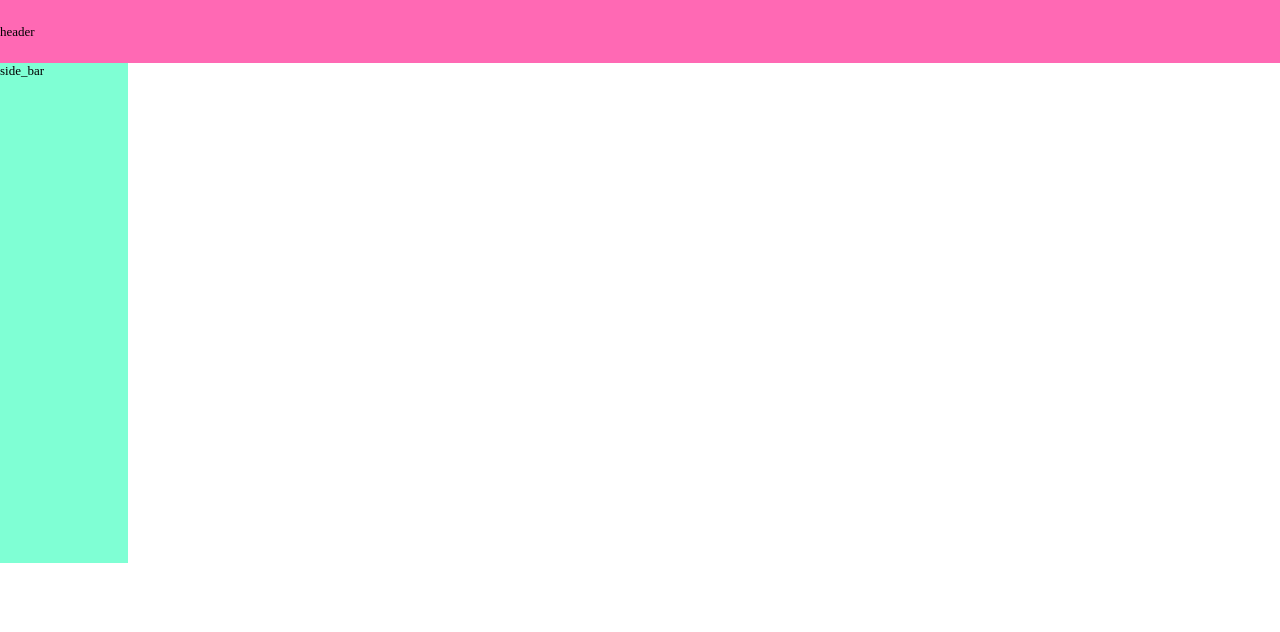
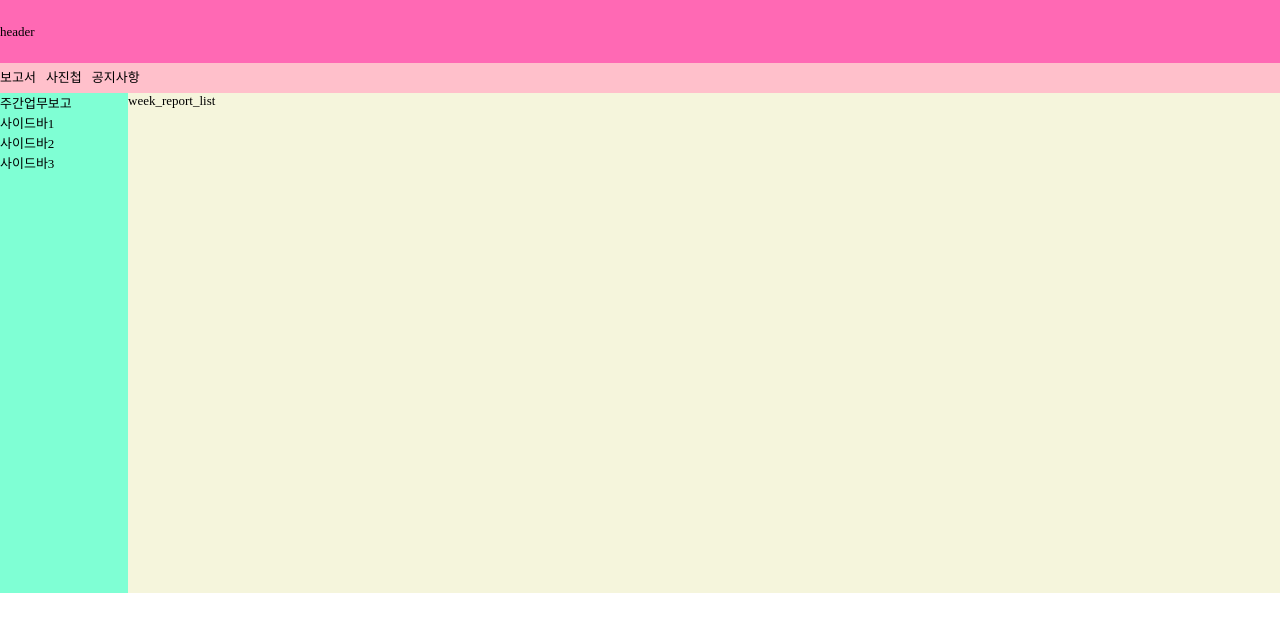
Before and after one commit to es5es5/lab-report-web, a Vue app: page /report/week in a window 1280 px wide. Shown: the top 632 px of the page. Built offline with nearby package versions, Linux system fonts and the light colour scheme.

Commit message:
# add routes  - SubHeader 추가  - 1차 라우팅

```diff
--- a/src/App.vue
+++ b/src/App.vue
@@ -2,27 +2,30 @@
   <div id="app" class="clearfix">
     <div class="header_wrap">
       <Header></Header>
+      <SubHeader></SubHeader>
     </div>
-
-    <aside>
+    <aside class="sideBar_wrap">
       <SideBar></SideBar>
     </aside>
-
-    <transition name="fade" mode="out-in">
-      <router-view></router-view>
-    </transition>
+    <div class="mainLayout_wrap">
+      <MainLayout></MainLayout>
+    </div>
   </div>
 </template>
 
 <script>
 import Header from './components/Header'
+import SubHeader from './components/SubHeader'
 import SideBar from './components/SideBar'
+import MainLayout from './components/MainLayout'
 
 export default {
   name: 'app',
   components: {
     Header,
-    SideBar
+    SubHeader,
+    SideBar,
+    MainLayout
   }
 }
 </script>
@@ -33,10 +36,15 @@ export default {
 
 #app { height: 100%; }
 
-aside {
+.sideBar_wrap {
   float: left;
   width: 10%;
 }
+.main_layout_wrap {
+  float: left;
+  width: 90%;
+}
+
 .fade-enter-active,
 .fade-leave-active { transition: opacity .1s }
 
--- a/src/components/MainLayout.vue
+++ b/src/components/MainLayout.vue
@@ -1,6 +1,8 @@
 <template>
   <div id="main_layout">
-    main_layout
+    <transition name="fade" mode="out-in">
+      <router-view></router-view>
+    </transition>
   </div>
 </template>
 
--- a/src/components/SideBar.vue
+++ b/src/components/SideBar.vue
@@ -1,6 +1,9 @@
 <template>
   <div id="side_bar">
-    side_bar
+    <router-link tag="div" class="sideTab" :to="{ name: 'WeekReportList' }">주간업무보고</router-link>
+    <router-link tag="div" class="sideTab" :to="{ name: 'side1' }">사이드바1</router-link>
+    <router-link tag="div" class="sideTab" :to="{ name: 'side2' }">사이드바2</router-link>
+    <router-link tag="div" class="sideTab" :to="{ name: 'side3' }">사이드바3</router-link>
   </div>
 </template>
 
@@ -15,4 +18,12 @@ export default {
   background-color: aquamarine;
   min-height: 500px;
 }
+.sideTab {
+  width: 100px;
+  height: 20px;
+
+  a {
+    display: block;
+  }
+}
 </style>
--- /dev/null
+++ b/src/components/SubHeader.vue
@@ -0,0 +1,26 @@
+<template>
+  <div id="subHeader">
+    <router-link tag="div" class="menu" :to="{ name: 'ReportMenu' }">보고서</router-link>
+    <router-link tag="div" class="menu" :to="{ name: 'AlbumMenu' }">사진첩</router-link>
+    <router-link tag="div" class="menu" :to="{ name: 'NoticeMenu' }">공지사항</router-link>
+  </div>
+</template>
+
+<script>
+export default {
+
+}
+</script>
+
+<style lang="scss" scoped>
+#subHeader {
+  background-color: pink;
+  height: 30px;
+  line-height: 30px;
+
+  .menu {
+    display: inline-block;
+    margin-right: 10px;
+  }
+}
+</style>
--- a/src/router.js
+++ b/src/router.js
@@ -1,5 +1,8 @@
 import Vue from 'vue'
 import Router from 'vue-router'
+
+// Import routes
+import ReportRoutes from './templates/report/routes'
 
 Vue.use(Router)
 
@@ -9,7 +12,10 @@ export default new Router({
   routes: [
     {
       path: '/',
-      component: () => import('./components/MainLayout')
+      component: () => import('./components/MainLayout'),
+      children: [
+        ...ReportRoutes
+      ]
     }
   ]
 })
--- /dev/null
+++ b/src/templates/report/routes/index.js
@@ -0,0 +1,13 @@
+import WeekReportListRoutes from '../week/routes'
+
+const ReportMenuRoutes = [{
+  path: 'report',
+  redirect: 'report/week',
+  name: 'ReportMenu',
+  component: () => import('../../../components/MainLayout'),
+  children: [
+    ...WeekReportListRoutes
+  ]
+}]
+
+export default ReportMenuRoutes
--- /dev/null
+++ b/src/templates/report/week/routes.js
@@ -0,0 +1,7 @@
+const WeekReportListRoutes = [{
+  path: 'week',
+  name: 'WeekReportList',
+  component: () => import('./views/WeekReportList')
+}]
+
+export default WeekReportListRoutes
--- a/src/templates/week/board/views/WeekBoardList.vue
+++ b/src/templates/report/week/views/WeekReportList.vue
@@ -1,6 +1,6 @@
 <template>
-  <div class="week_board_list">
-    asdf
+  <div class="week_report_list">
+    week_report_list
   </div>
 </template>
 
```
Also changed, not shown: src/templates/week/board/routes.js (deleted).
